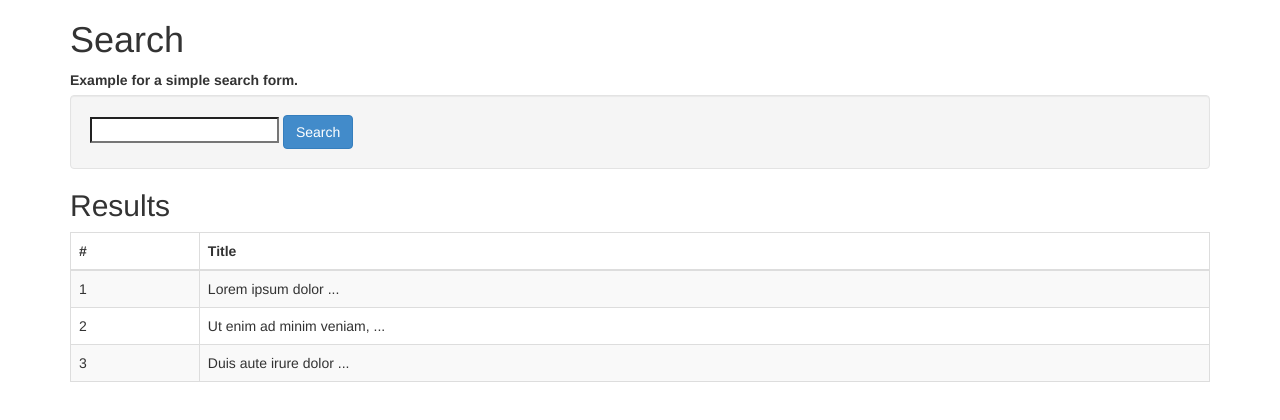
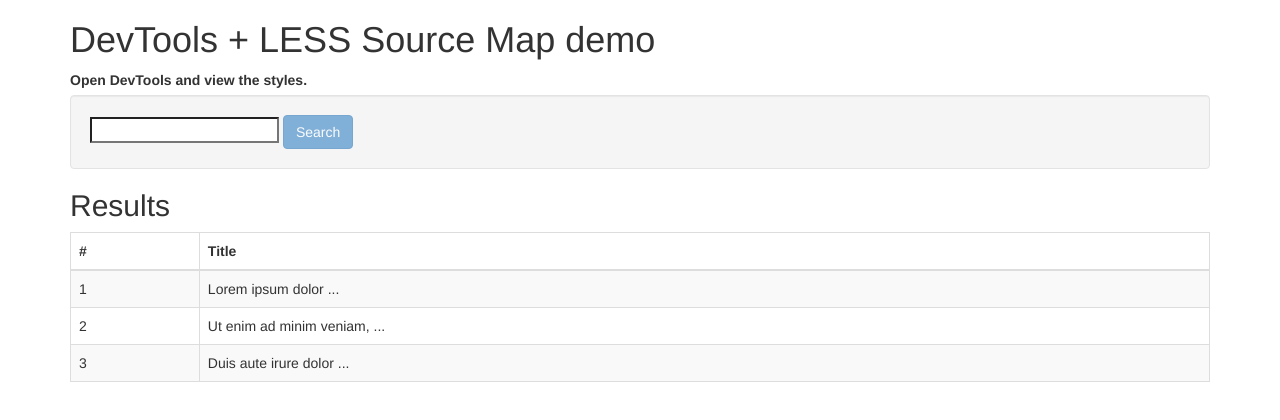
Before and after one commit to umaar/bootstrap-source-map-example, a website: page index.html in a window 1280 px wide. Drawn offline with nearby package versions, Linux system fonts and the light colour scheme.

Commit message:
Add some information on the demo.

```diff
--- a/index.html
+++ b/index.html
@@ -8,13 +8,13 @@
 
   <body>
     <div class="container">
-      <h1>Search</h1>
-      <label>Example for a simple search form.</label>
+      <h1>DevTools + LESS Source Map demo</h1>
+      <label>Open DevTools and view the styles.</label>
 
       <!-- Search form with input field and button -->
       <form class="well form-search">
         <input type="text" class="input-medium search-query">
-        <button type="submit" class="btn btn-primary">Search</button>
+        <button type="submit" class="btn btn-primary" disabled>Search</button>
       </form>
 
       <h2>Results</h2>
```
